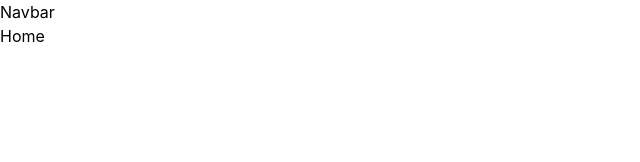
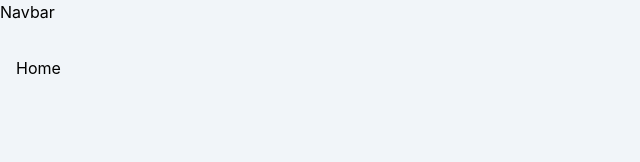
Before and after one commit to comfortmbah/shopping-cart, a React (Vite) app: page / in a window 1280 px wide. Shown: the top 162 px of the page, without its empty margins (0-640 px from the left). Built offline with nearby package versions, Linux system fonts and the light colour scheme.

Commit message:
Add tailwindCss styles

```diff
--- a/src/layouts/RootLayout.jsx
+++ b/src/layouts/RootLayout.jsx
@@ -6,9 +6,9 @@
   const [cart, setCart] = useState([]);
 
   return (
-    <div>
+    <div className='min-h-screen bg-slate-100'>
       <Navbar />
-      <main>
+      <main className='max-w-7xl mx-auto px-4 py-8'>
         <Outlet context={{ cart, setCart }} />
       </main>
     </div>
```
